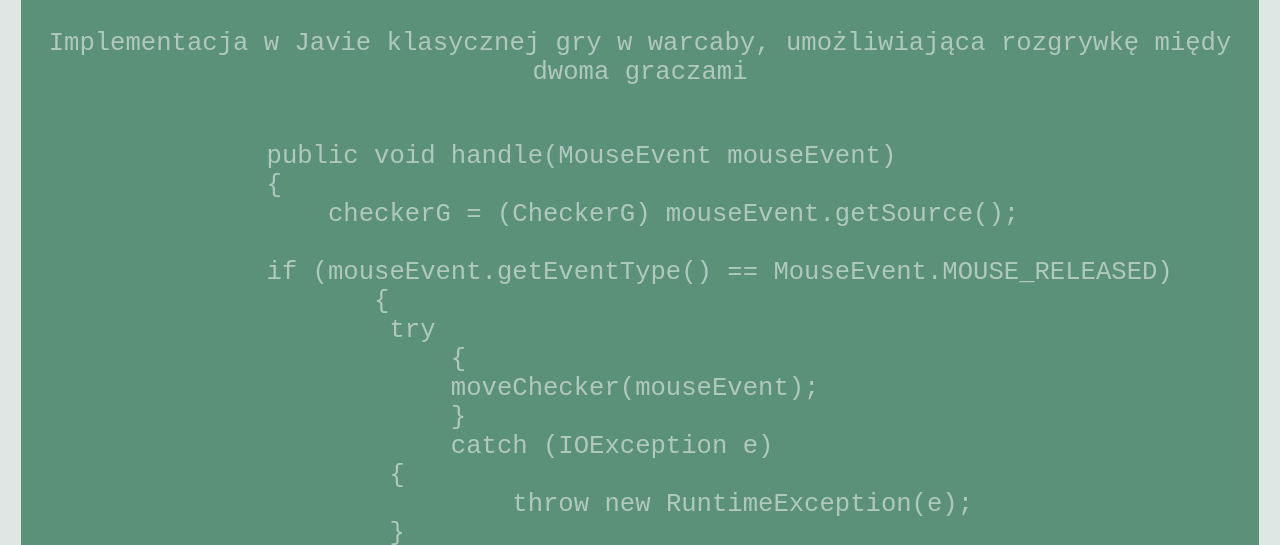
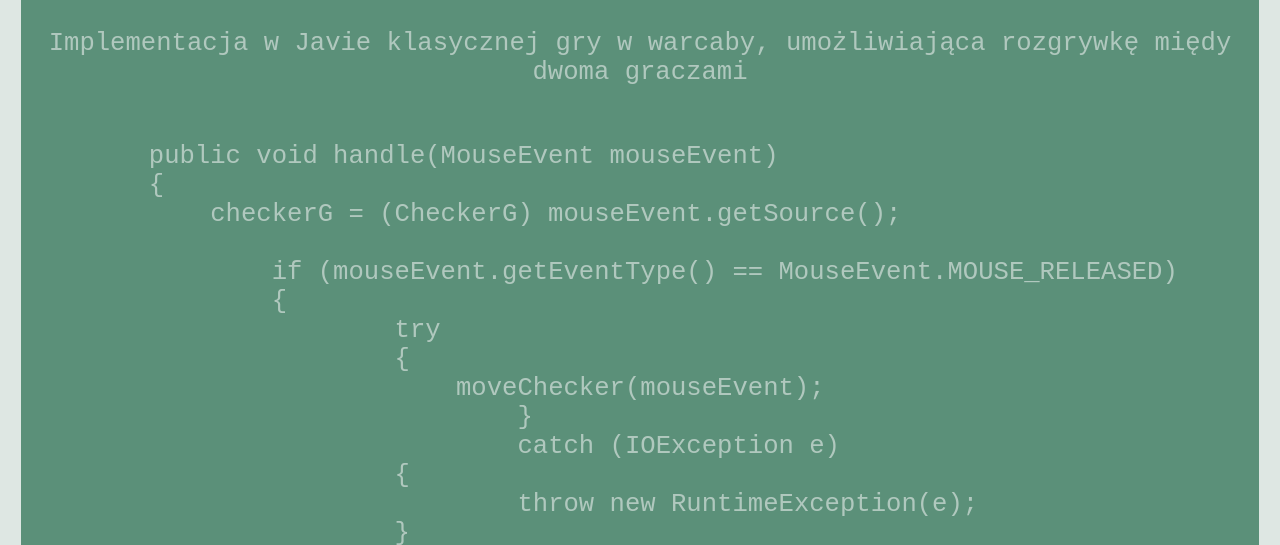
Before and after one commit to suchygracz/suchygracz.github.io, a plain HTML site: page projekty.html in a window 1280 px wide. Shown: the part 255-800 px from the top of the page. Drawn offline with Linux system fonts and the light colour scheme.

Commit message:
zmiany w css
smiany w css

```diff
--- a/projekty.html
+++ b/projekty.html
@@ -20,7 +20,7 @@
 			<h2> Checkers:</h2>
 				<p>Implementacja w Javie klasycznej gry w warcaby, umożliwiająca rozgrywkę międy dwoma graczami</p>
 				<pre>
-					<code>
+
 public void handle(MouseEvent mouseEvent)
 {
     checkerG = (CheckerG) mouseEvent.getSource();
@@ -37,7 +37,7 @@
 	    	}
 		}
 	}
-    				</code>
+
     			</pre>
 		</div>
 
--- a/style.css
+++ b/style.css
@@ -17,22 +17,14 @@ header{
 	text-align: center;
 }
 
+
+
 nav {
 	color: #B0C8BE;
 
 	display: flex;
     flex-wrap: wrap;
     justify-content: space-between;
-    /*
-	display: flex;
-	border-radius: 1vw;
-	align-items: stretch;
-	/*flex-wrap: wrap;
-	/*background-color: #3A785D;*/
-	/*justify-content: space-evenly;*/
-
-	/*justify-content: center;
-	justify-content: space-between;*/
 }
 
 .maincnt{
@@ -57,13 +49,17 @@ nav {
     margin-left: .5em;
     margin-right: .5em;
     text-align: center;
-    word-wrap: break-word;
+    /*word-wrap: break-word;*/
 }
 
 
 .card pre{
 	left: 50px;
 	text-align: left;
+	margin-left: 10vw;
+	overflow: auto !important;
+	font-size: 2vw;
+	display: flex;
 }
 
 .card img{
```
Also changed, not shown: index.html (+4 -1 lines), inspo.html (+2 -0 lines). Lines whose indentation alone changed are shown as unchanged.
